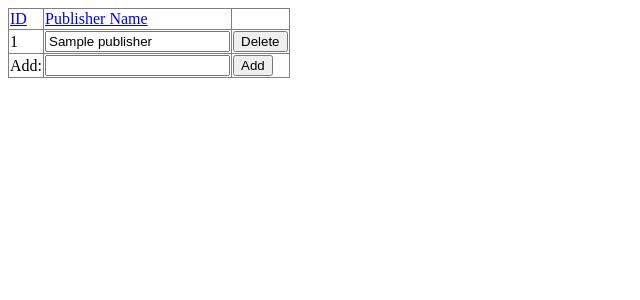
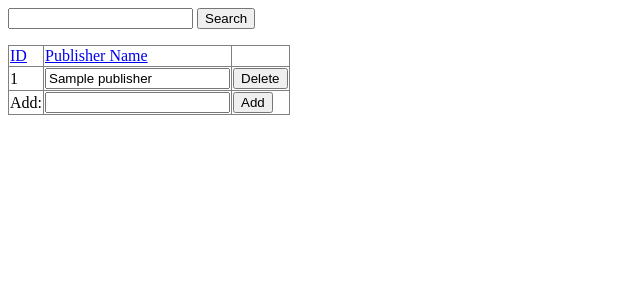
Before and after one commit to markriemer/DBManagement, a Django app: page /books/publishers/ in a window 1280 px wide. Shown: the top 300 px of the page, without its empty margins (0-640 px from the left). Run offline with Django 3.2, Linux system fonts and the light colour scheme; tables that the repository leaves empty hold one stand-in row (values such as "Sample post"); some libraries are stand-ins or nearby versions.

Commit message:
work on publisher search

```diff
--- a/books/templates/books/publishers.html
+++ b/books/templates/books/publishers.html
@@ -29,9 +29,20 @@
           $('#newname').val("");
      }).fail(updateError);
   }
+
+  var executeSearch = function(){
+     $.get("/books/publishers?search="+$('#searchtext').val(), function(message) {
+          $('#message').html(message);
+     }).fail(updateError);
+  }
+
+
 </script>
 </head>
 
+<form method="post">
+    <input type="text" id="searchtext" /> <button type="button" id="btnSearch" onclick="executeSearch()">Search</button>
+</form>
 {% if pub_list %}
 <form method="post">
 {% csrf_token %}
@@ -61,5 +72,3 @@
 {% endif %}
 
 <div id="message"></div>
-
-{{orderby}}
--- a/books/views.py
+++ b/books/views.py
@@ -1,4 +1,5 @@
 from django.db import IntegrityError
+from django.db import models
 from django.shortcuts import render
 from django.http import HttpResponse
 
@@ -45,8 +46,11 @@ def publishers(request, orderby='pub_id'):
         idsort='pub_id'
         namesort='name'
 
-    pub_list = Publishers.objects.order_by(orderby)[:]
-    context = {'pub_list': pub_list,'idsort':idsort,'namesort':namesort}
+    search = request.GET.get("search")
+    if search is None:
+        search=""
+    pub_list = Publishers.objects.filter(name__contains=search).order_by(orderby)[:]
+    context = {'pub_list': pub_list,'idsort':idsort,'namesort':namesort,'orderby':orderby}
     return render(request, 'books/publishers.html', context)
 
 def addpub(request):
```
